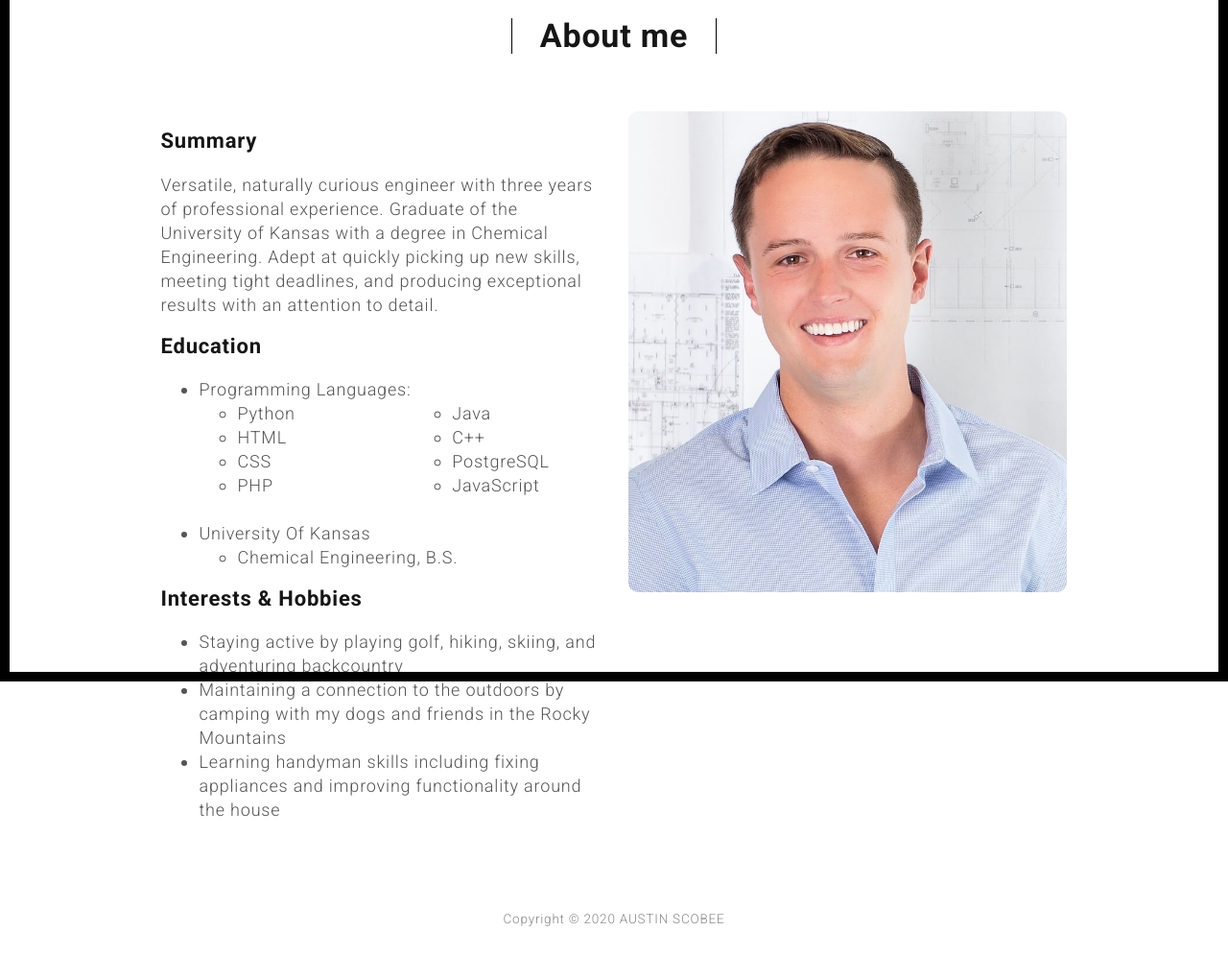
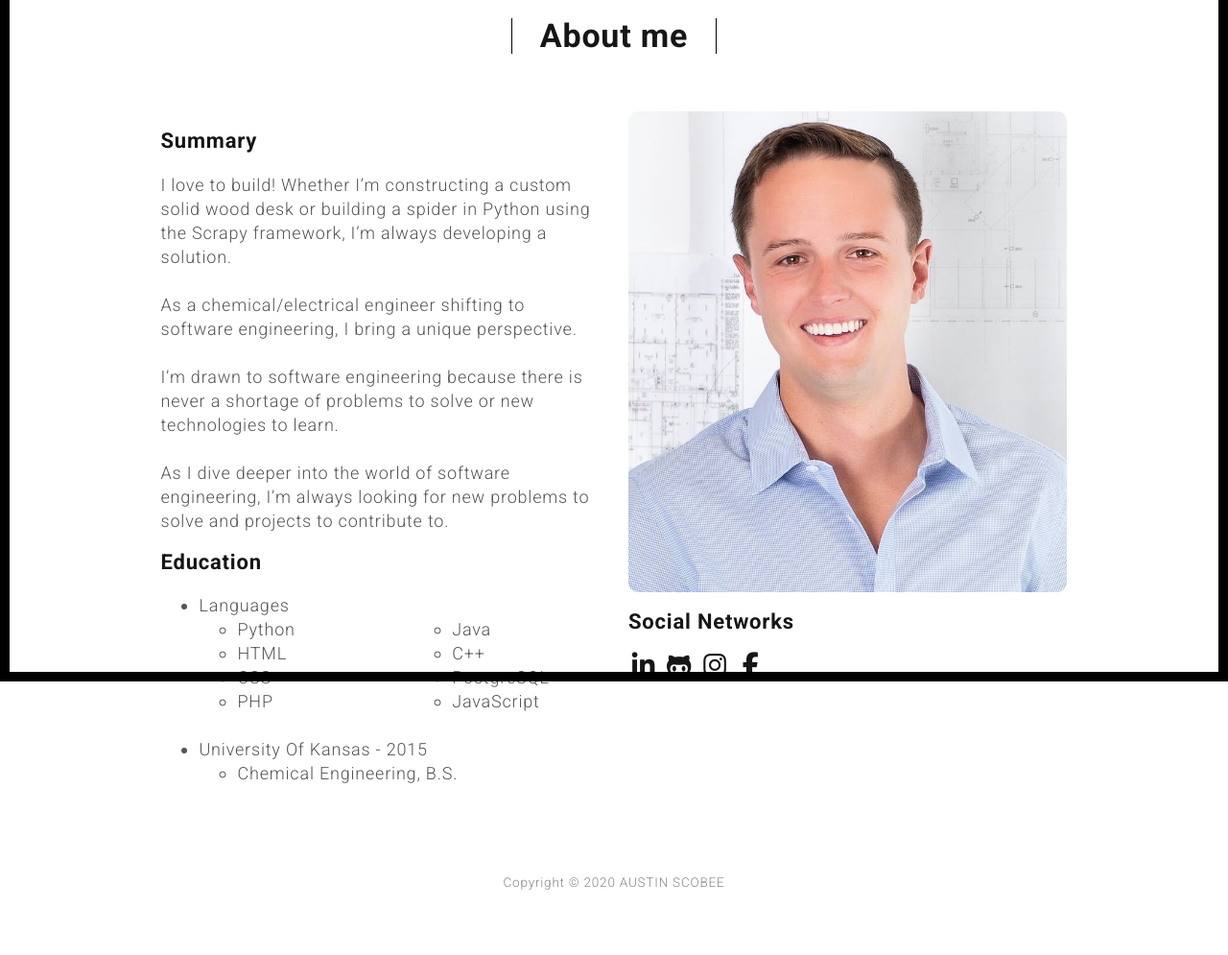
Before and after one commit to ascobee/portfo, a Python web app: template templates/about.html in a window 1280 px wide. Shown: the part 90-1085 px from the top of the page at 96% size. After the commit the page ends 1017 px from the top, so only its background shows below. Run offline with Jinja, Linux system fonts and the light colour scheme; the template is opened without the code that fills it, so the values that code supplies are empty; some libraries are stand-ins or nearby versions.

Commit message:
Updated About Me page and Custom Desk page.

```diff
--- a/templates/about.html
+++ b/templates/about.html
@@ -69,13 +69,26 @@
               <div class="row">
                 <div class="col-xs-12 col-md-6">
                   <h3>Summary</h3>
-                  <p>Versatile, naturally curious engineer with three years of professional experience. Graduate of the
+                  <!-- <p>Versatile, naturally curious engineer with three years of professional experience. Graduate of the
                     University of Kansas with a degree in Chemical Engineering. Adept at quickly picking up new skills,
-                    meeting tight deadlines, and producing exceptional results with an attention to detail.</p>
+                    meeting tight deadlines, and producing exceptional results with an attention to detail.</p> -->
+                  <!-- <p>Versatile, naturally curious engineer with three years of professional experience. Optimized data
+                    entry efforts to reduce inefficiencies and streamline product delivery. Utilizing my chemical and
+                    electrical engineering background provides perspective as I develop solutions in Python and C++.</p> -->
+                  <p>I love to build! Whether I’m constructing a custom solid wood desk or building a spider in Python
+                    using the Scrapy framework, I’m always developing a solution.<br><br>
+
+                    As a chemical/electrical engineer shifting to software engineering, I bring a unique perspective.<br><br>
+
+                    I’m drawn to software engineering because there is never a shortage of problems to solve or new
+                    technologies to learn.<br><br>
+
+                    As I dive deeper into the world of software engineering, I’m always looking for new problems to solve
+                    and projects to contribute to.</p>
 
                   <h3>Education</h3>
                   <ul>
-                    <li>Programming Languages:</li>
+                    <li>Languages</li>
                     <div class="row">
                       <div class="col-xs-6">
                         <ul>
@@ -96,26 +109,34 @@
                       </div>
                     </div>
                     <br>
-                    <li>University Of Kansas
+                    <li>University Of Kansas - 2015
                       <ul>
                         <li>Chemical Engineering, B.S.</li>
                       </ul>
                     </li>
-                  </ul>
-
-                  <h3>Interests &amp; Hobbies</h3>
-                  <ul>
-                    <li>Staying active by playing golf, hiking, skiing, and adventuring backcountry</li>
-                    <li>Maintaining a connection to the outdoors by camping with my dogs and friends in the Rocky
-                      Mountains</li>
-                    <li>Learning handyman skills including fixing appliances and improving functionality around the
-                      house</li>
                   </ul>
                 </div>
 
                 <div class="col-xs-12 col-md-6">
                   <img src="./static/assets/images/headshot.jpg" class="img-responsive img-rounded img-centered"
                     alt="Austin Scobee">
+
+                  <h3>Social Networks</h3>
+                  <a href="http://www.linkedin.com/in/austin-scobee" target="_blank" title="LinkedIn"
+                    class="fa-icon logo-linkedin">
+                    <i class="fab fa-linkedin-in fa-2x"></i>
+                  </a>
+                  <a href="http://github.com/ascobee" target="_blank" title="GitHub" class="fa-icon logo-github">
+                    <i class="fab fa-github-alt fa-2x"></i>
+                  </a>
+                  <a href="https://www.instagram.com/ascobee1/" target="_blank" title="Instagram"
+                    class="fa-icon logo-instagram">
+                    <i class="fab fa-instagram fa-2x"></i>
+                  </a>
+                  <a href="https://www.facebook.com/austin.scobee.3" target="_blank" title="Facebook"
+                    class="fa-icon logo-facebook">
+                    <i class="fab fa-facebook-f fa-2x"></i>
+                  </a>
                 </div>
 
               </div>
```
Also changed, not shown: templates/works/customdesk.html (+5 -14 lines).
